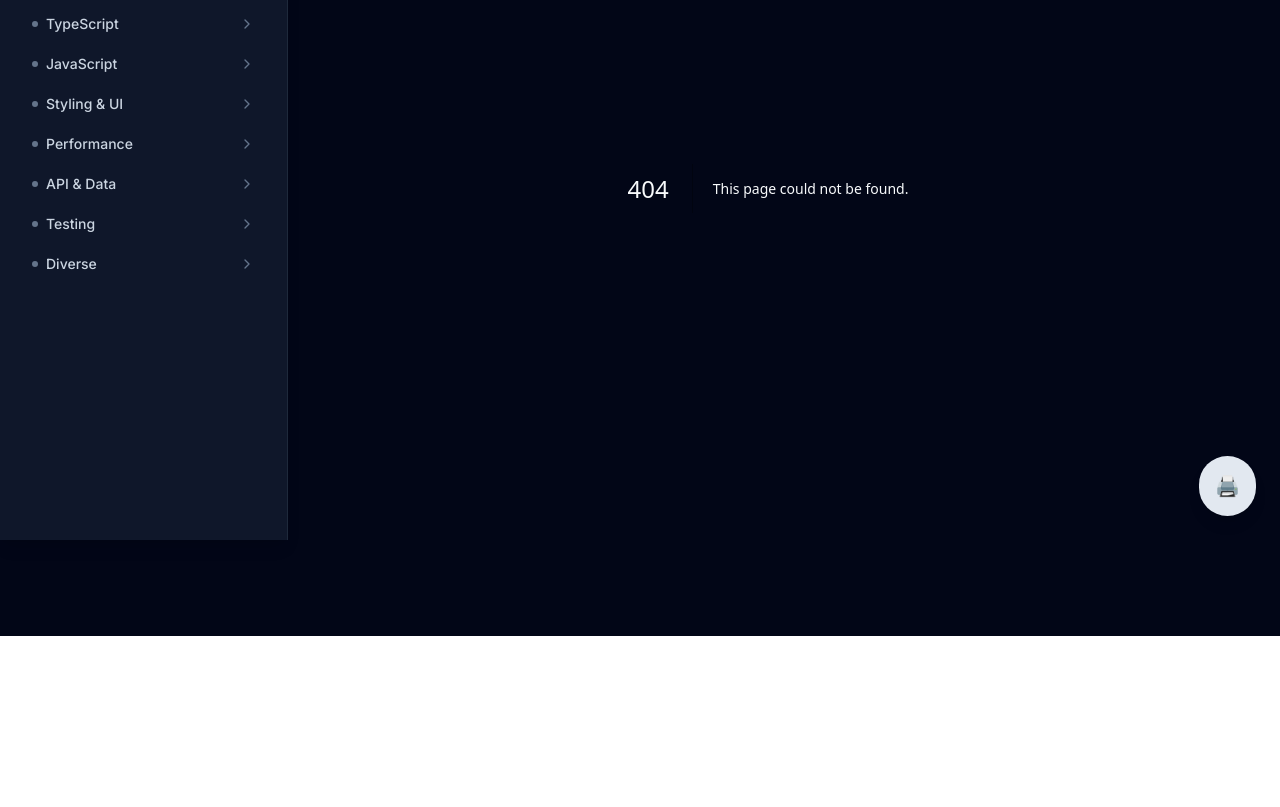
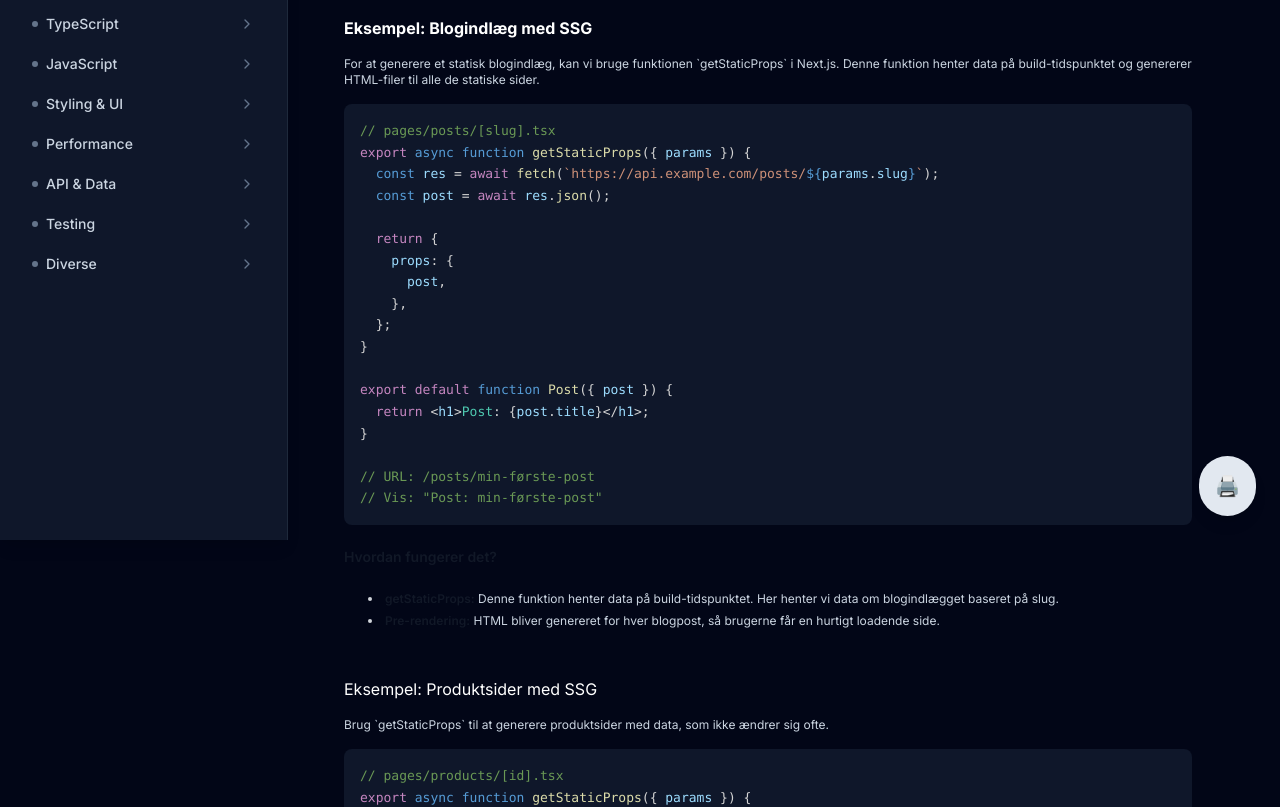
Before and after one commit to Lucasna28/next-exam-prep, a Next.js app: page /topics/next/ssg in a window 1280 px wide. Before the commit this address had no page. Shown: the part 260-1067 px from the top of the page. Before the commit the page ends 896 px from the top, so only its background shows below. Built offline with nearby package versions, Linux system fonts and the light colour scheme.

Commit message:
ssgPage+globalsRuleset

```diff
--- a/src/app/globals.css
+++ b/src/app/globals.css
@@ -3,8 +3,7 @@
 @tailwind utilities;
 
 .prose {
-  @apply max-w-none
-         text-slate-700 dark:text-slate-300;
+  @apply max-w-none text-slate-700 dark:text-slate-300;
 }
 
 .prose h1 {
@@ -15,6 +14,9 @@
   @apply text-slate-900 dark:text-white mt-12 mb-4;
 }
 
+.prose h5 {
+  @apply text-slate-900 dark:text-white mt-12 mb-4;
+}
 .prose p {
   @apply mb-4;
 }
@@ -29,8 +31,7 @@
 
 @media print {
   /* Skjul navigation og andre UI elementer ved print */
-  aside,
-  button {
+  aside, button, nav {
     display: none !important;
   }
 
@@ -45,15 +46,55 @@
     padding-left: 0 !important;
   }
 
-  /* Ensure dark mode doesn't affect print */
-  * {
-    /* color: black !important; */
-    background: none !important;
+  /* Skaler tekst til print */
+  .prose {
+    font-size: 10pt; /* Mindre tekst for bedre udnyttelse af plads */
   }
 
-  /* Ensure code blocks are readable */
+  /* Skjul farver i print (for at undgå problemer med mørk tilstand) */
+  * {
+    background: none !important;
+    /* color: black !important; */
+  }
+
+  /* Sørg for at kodeblokke bliver læselige */
   pre {
     border: 1px solid #ddd !important;
     white-space: pre-wrap !important;
+    page-break-inside: avoid;
+  }
+
+  /* Skab sektioner, der ikke deles mellem sider */
+  .section {
+    page-break-after: always; /* Tvinger en ny side efter hver sektion */
+  }
+
+  /* Forhindrer opdeling af store blokke som lister */
+  ul, ol, p, h2 {
+    page-break-inside: avoid;
+  }
+
+  /* Skift page-break på store overskrifter */
+  h1, h2 {
+    page-break-before: avoid; /* Tvinger en ny side før store overskrifter */
+  }
+  /* Skift page-break på store overskrifter */
+  h5 {
+    page-break-before: always; /* Tvinger en ny side før store overskrifter */
+  }
+  /* Forhindrer billeder i at blive delt */
+  img {
+    page-break-inside: avoid;
+  }
+
+  /* Skru ned for marginerne for at få plads til alt på én side */
+  body {
+    margin: 0;
+    padding: 0;
+  }
+
+  /* Skru ned for indrykning på listepunkter */
+  li {
+    margin-left: 10px;
   }
 }
--- /dev/null
+++ b/src/app/topics/next/ssg/page.tsx
@@ -0,0 +1,82 @@
+import CodeBlock from "@/components/CodeBlock";
+
+export default function SSGPage() {
+  return (
+    <div className="prose lg:prose-xs">
+      <h1 className="text-lg">Server Side Generation (SSG) i Next.js</h1>
+
+      <h2 className="text-base">Hvad er Server Side Generation?</h2>
+      <p className="text-xs">
+        Server Side Generation (SSG) gør det muligt at generere statiske sider ved build-tidspunktet. Dette betyder, at HTML-filer bliver genereret på serveren, inden de sendes til brugeren.
+      </p>
+      <p className="text-xs">
+        SSG bruges til sider, hvor indholdet ikke ændrer sig ofte, og hvor du ønsker hurtigt at servere præ-genereret HTML til brugerne.
+      </p>
+
+      <h2 className="text-base">Eksempel: Blogindlæg med SSG</h2>
+      <p className="text-xs">
+        For at generere et statisk blogindlæg, kan vi bruge funktionen `getStaticProps` i Next.js. Denne funktion henter data på build-tidspunktet og genererer HTML-filer til alle de statiske sider.
+      </p>
+
+      <CodeBlock
+        code={`// pages/posts/[slug].tsx
+export async function getStaticProps({ params }) {
+  const res = await fetch(\`https://api.example.com/posts/\${params.slug}\`);
+  const post = await res.json();
+
+  return {
+    props: {
+      post,
+    },
+  };
+}
+
+export default function Post({ post }) {
+  return <h1>Post: {post.title}</h1>;
+}
+
+// URL: /posts/min-første-post
+// Vis: "Post: min-første-post"`}
+        language="typescript"
+      />
+
+      <h3 className="text-sm">Hvordan fungerer det?</h3>
+      <ul className="text-xs">
+        <li><strong>getStaticProps:</strong> Denne funktion henter data på build-tidspunktet. Her henter vi data om blogindlægget baseret på slug.</li>
+        <li><strong>Pre-rendering:</strong> HTML bliver genereret for hver blogpost, så brugerne får en hurtigt loadende side.</li>
+      </ul>
+
+      <h5 className="text-base">Eksempel: Produktsider med SSG</h5>
+      <p className="text-xs">
+        Brug `getStaticProps` til at generere produktsider med data, som ikke ændrer sig ofte.
+      </p>
+
+      <CodeBlock
+        code={`// pages/products/[id].tsx
+export async function getStaticProps({ params }) {
+  const res = await fetch(\`https://api.example.com/products/\${params.id}\`);
+  const product = await res.json();
+
+  return {
+    props: {
+      product,
+    },
+  };
+}
+
+export default function Product({ product }) {
+  return <h1>Produkt: {product.name}</h1>;
+}
+
+// URL: /products/123
+// Vis: "Produkt: Product 123"`}
+        language="typescript"
+      />
+
+      <h2 className="text-base">Konklusion</h2>
+      <p className="text-xs">
+        Server Side Generation gør det muligt at oprette statiske sider, der er hurtige at servere. Brug `getStaticProps` til at hente data ved build-tidspunktet og generere præ-renderet HTML til din side.
+      </p>
+    </div>
+  );
+}
```
